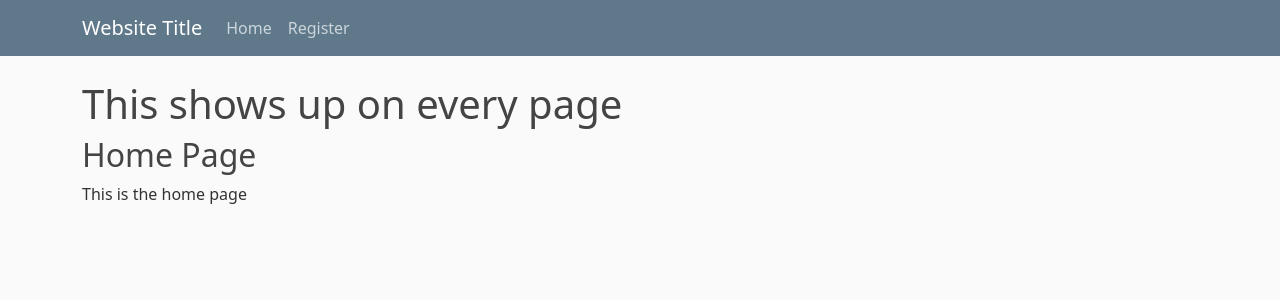
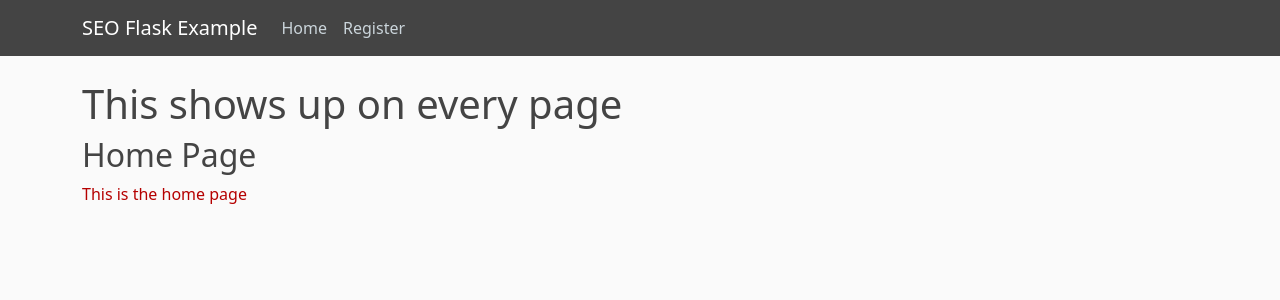
Before and after one commit to edeitrick/flask-testing-webpages-template, a Flask app: page / in a window 1280 px wide. Shown: the top 300 px of the page. Run offline with Flask 3, Linux system fonts and the light colour scheme.

Commit message:
cosmetic changes to test auto-deploy

```diff
--- a/static/main.css
+++ b/static/main.css
@@ -1,6 +1,6 @@
 body {
   background: #fafafa;
-  color: #333333;
+  color: #b50000;
   margin-top: 5rem;
 }
 
@@ -9,7 +9,7 @@ h1, h2, h3, h4, h5, h6 {
 }
 
 .bg-steel {
-  background-color: #5f788a;
+  background-color: #444444;
 }
 
 .site-header .navbar-nav .nav-link {
@@ -33,11 +33,11 @@ h1, h2, h3, h4, h5, h6 {
 }
 
 .article-title {
-  color: #444444;
+  color: #b50000;
 }
 
 a.article-title:hover {
-  color: #428bca;
+  color: #bf0000;
   text-decoration: none;
 }
 
--- a/templates/layout.html
+++ b/templates/layout.html
@@ -13,13 +13,13 @@
   <header class="site-header">
     <nav class="navbar navbar-expand-md navbar-dark bg-steel fixed-top">
       <div class="container">
-        <a class="navbar-brand mr-4" href="/">Website Title</a>
+        <a class="navbar-brand mr-4" href="/">SEO Flask Example</a>
         <button class="navbar-toggler" type="button" data-toggle="collapse" data-target="#navbarToggle" aria-controls="navbarToggle" aria-expanded="false" aria-label="Toggle navigation">
           <span class="navbar-toggler-icon"></span>
         </button>
         <div class="collapse navbar-collapse" id="navbarToggle">
           <div class="navbar-nav mr-auto">
-            <a class="nav-item nav-link" href="/">Home</a>
+            <a class="nav-item nav-link" href="/home">Home</a>
             <a class="nav-item nav-link" href="/register">Register</a>
           </div>
         </div>
```
